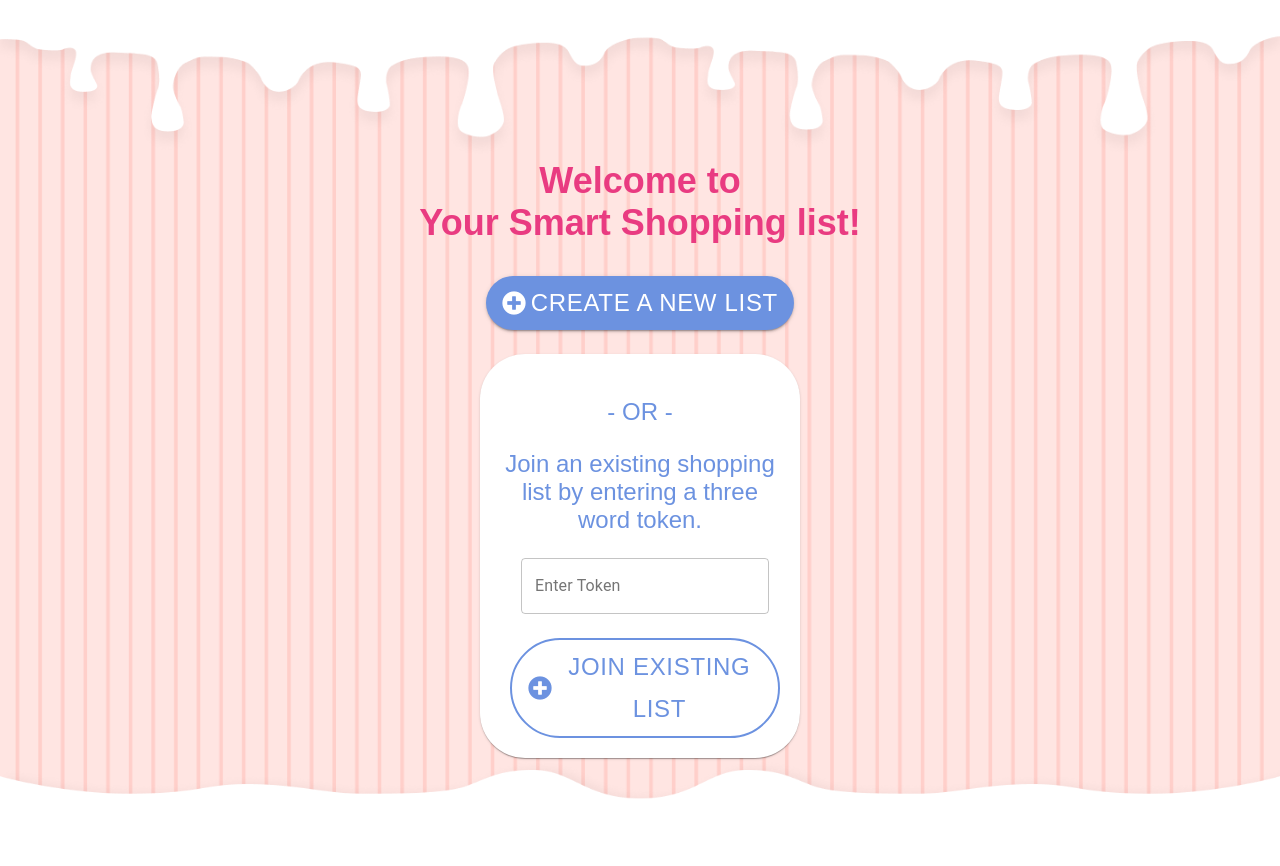
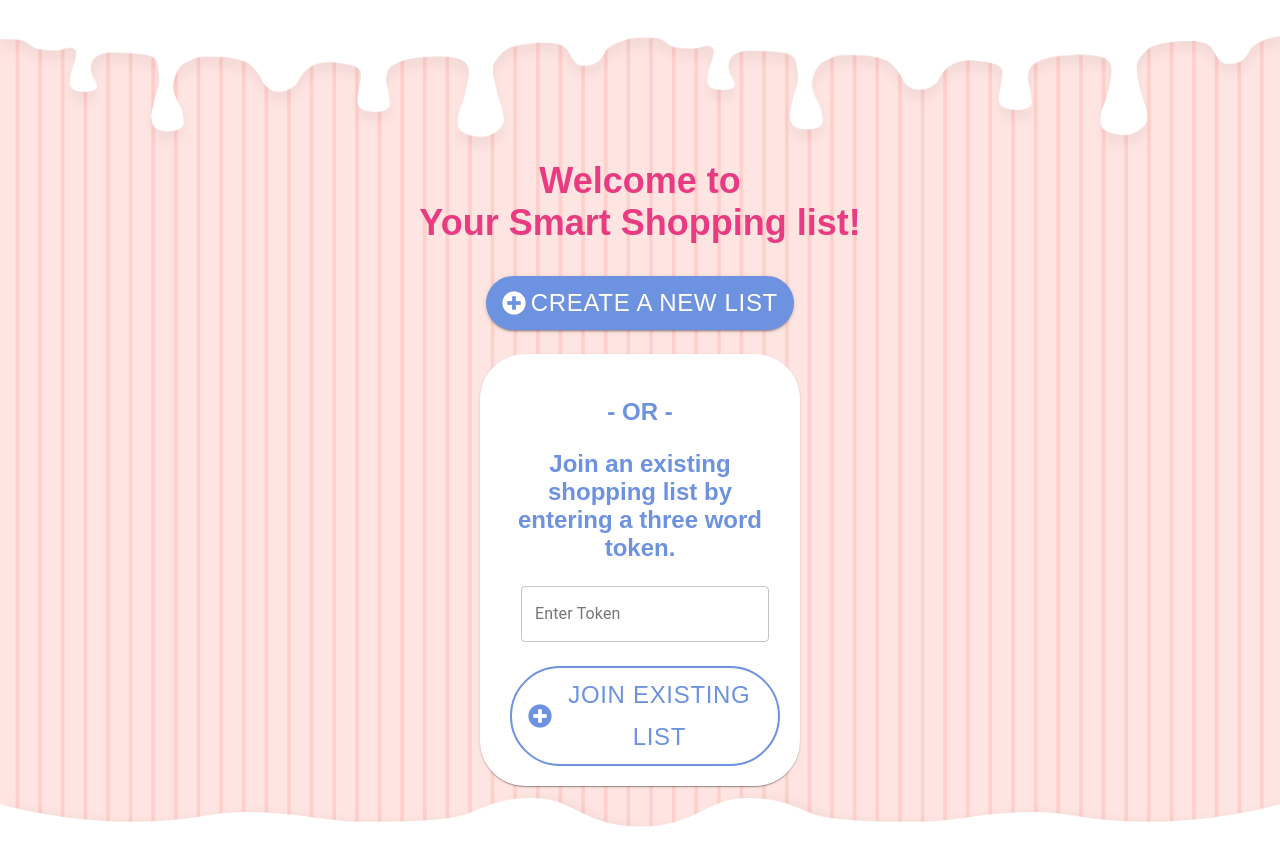
Before and after one commit to the-collab-lab/tcl-29-smart-shopping-list, a React (Create React App) app: page / in a window 1280 px wide. Before the commit the page ends 838 px from the top, so only its background shows below. Built offline with nearby package versions, Linux system fonts and the light colour scheme; a web font is replaced by a local one.

Commit message:
Remove unused code

```diff
--- a/src/components/Home.jsx
+++ b/src/components/Home.jsx
@@ -56,6 +56,7 @@ const styles = {
     margin: '0 auto',
     fontSize: '24px',
     fontFamily: 'Jaldi, sans-serif',
+    fontWeight: 'bold',
     maxWidth: '280px',
     padding: '20px',
   },
@@ -149,7 +150,6 @@ const Home = () => {
         <h1 className="title">
           Welcome to <br /> Your Smart Shopping list!
         </h1>
-        {/* <button onClick={generateToken}>Create a new list</button> */}
         <Button
           onClick={generateToken}
           variant="contained"
@@ -165,15 +165,7 @@ const Home = () => {
           {notification ? (
             <div className="error-message">{notification}</div>
           ) : null}
-
           <form onSubmit={compareToken}>
-            {/* <input
-              className="input-box"
-              placeholder="three word token"
-              id="inputToken"
-              value={tokenName}
-              onChange={(e) => setTokenName(e.target.value)}
-            /> */}
             <TextField
               label="Enter Token"
               variant="outlined"
@@ -182,13 +174,6 @@ const Home = () => {
               value={tokenName}
               onChange={(e) => setTokenName(e.target.value)}
             />
-            {/* <button
-              type="submit"
-              className="submit-button"
-              disabled={tokenName.length === 0}
-            >
-              Join an existing list
-            </button> */}
             <Button
               type="submit"
               className="submit-button"
```
